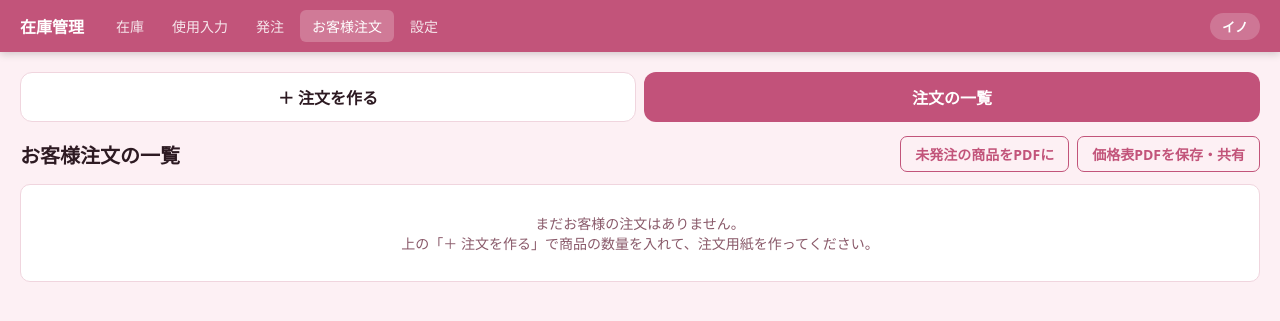
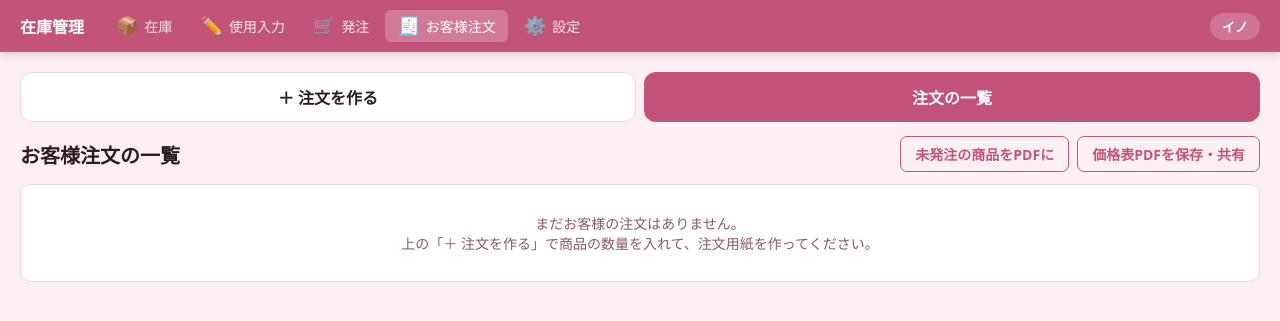
Before and after one commit to inoinomata-sys/zaiko, a Flask app: page /customer-orders in a window 1280 px wide. Shown: the top 321 px of the page. Run offline with Flask 3, Linux system fonts and the light colour scheme; data that the repository does not hold is empty; parts of the project's set-up code (start-up, migrations or seed data) failed here and were passed over; some libraries are stand-ins or nearby versions.

Commit message:
上のメニュー: 絵と文字の5つのボタンを横いっぱいに並べ、押す場所と文字を大きくする
Co-Authored-By: Claude Sonnet 5.5 <noreply@anthropic.com>

```diff
--- a/templates/base.html
+++ b/templates/base.html
@@ -55,11 +55,16 @@ nav a.nav-link {
   transition: background .15s;
   white-space: nowrap;
 }
-@media (max-width: 500px) {
-  nav { padding: 0 10px; gap: 2px; overflow-x: auto; }
-  nav .brand { font-size: 14px; margin-right: 8px; }
-  nav a.nav-link { padding: 6px 8px; font-size: 13px; }
-  nav .store-badge { font-size: 12px; padding: 3px 8px; }
+nav a.nav-link .ico { font-size: 18px; line-height: 1; margin-right: 6px; }
+@media (max-width: 700px) {
+  /* スマホ・タブレット: 5つのボタンを横いっぱいに並べ、絵を上、文字を下にして、押す場所を大きくする */
+  :root { --nav-h: 64px; }
+  nav { padding: 4px 6px; gap: 4px; }
+  nav .brand, nav .spacer, nav .store-badge { display: none; }
+  nav a.nav-link { flex: 1 1 0; min-width: 0; display: flex; flex-direction: column; align-items: center; justify-content: center;
+                   gap: 3px; height: 100%; padding: 4px 1px; font-size: clamp(12px, 3.7vw, 16px); font-weight: 700; text-align: center; white-space: nowrap; }
+  nav a.nav-link .ico { margin: 0; font-size: 24px; }
+  nav a.nav-link.active { background: #fff; color: var(--acc); }
   main { padding: 12px; }
 }
 nav a.nav-link:hover { background: rgba(255,255,255,.15); text-decoration: none; color: #fff; }
@@ -191,11 +196,11 @@ input:focus, select:focus { outline: 2px solid var(--acc); border-color: var(--a
 <body>
 <nav>
   <span class="brand">在庫管理</span>
-  <a href="/" class="nav-link {% if request.path == '/' %}active{% endif %}">在庫</a>
-  <a href="/usage" class="nav-link {% if request.path == '/usage' %}active{% endif %}">使用入力</a>
-  <a href="/order" class="nav-link {% if request.path.startswith('/order') %}active{% endif %}">発注</a>
-  <a href="/customer-orders" class="nav-link {% if request.path.startswith('/customer-orders') or request.path.startswith('/prices') %}active{% endif %}">お客様注文</a>
-  <a href="/settings" class="nav-link {% if request.path.startswith('/settings') or request.path.startswith('/products') %}active{% endif %}">設定</a>
+  <a href="/" class="nav-link {% if request.path == '/' %}active{% endif %}"><span class="ico">📦</span><span>在庫</span></a>
+  <a href="/usage" class="nav-link {% if request.path == '/usage' %}active{% endif %}"><span class="ico">✏️</span><span>使用入力</span></a>
+  <a href="/order" class="nav-link {% if request.path.startswith('/order') %}active{% endif %}"><span class="ico">🛒</span><span>発注</span></a>
+  <a href="/customer-orders" class="nav-link {% if request.path.startswith('/customer-orders') or request.path.startswith('/prices') %}active{% endif %}"><span class="ico">🧾</span><span>お客様注文</span></a>
+  <a href="/settings" class="nav-link {% if request.path.startswith('/settings') or request.path.startswith('/products') %}active{% endif %}"><span class="ico">⚙️</span><span>設定</span></a>
   <span class="spacer"></span>
   <span class="store-badge">イノ</span>
 </nav>
```
